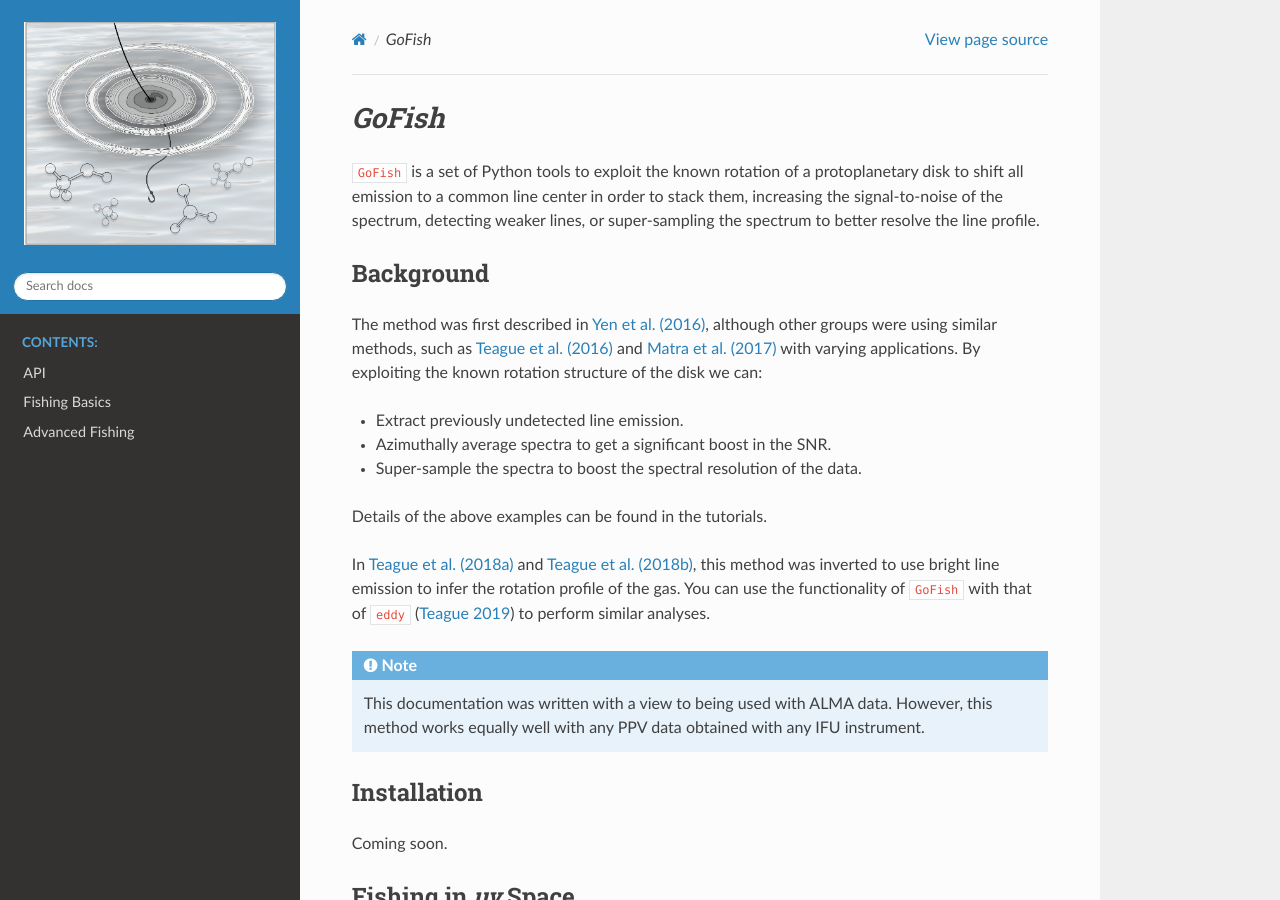
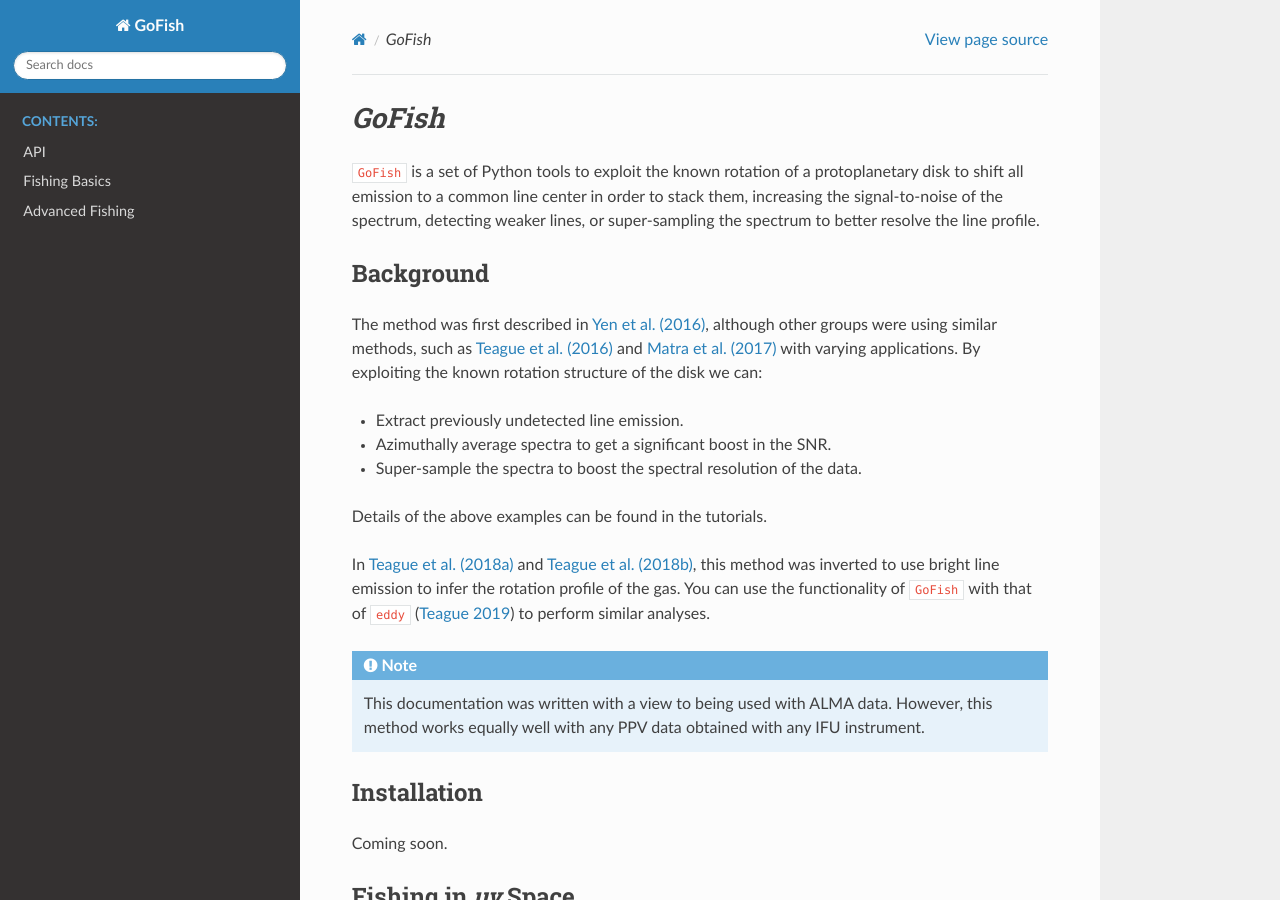
Before and after one commit to richteague/gofish, a Sphinx documentation site: the page built from docs/index.rst, in a window 1280 px wide and 900 px high. Built offline with Sphinx 7.4.7 and the Read the Docs theme 2.0.0, drawn with Linux system fonts in a browser that asks for light colours; formulas are drawn with MathJax 3.

Commit message:
dont like it

```diff
--- a/docs/conf.py
+++ b/docs/conf.py
@@ -69,5 +69,5 @@ html_theme = "sphinx_rtd_theme"
 # relative to this directory. They are copied after the builtin static files,
 # so a file named "default.css" will overwrite the builtin "default.css".
 html_static_path = ['_static']
-html_logo = "_static/logo.png"
-html_theme_options = {"logo_only": True}
+#html_logo = "_static/logo.png"
+#html_theme_options = {"logo_only": True}
```
